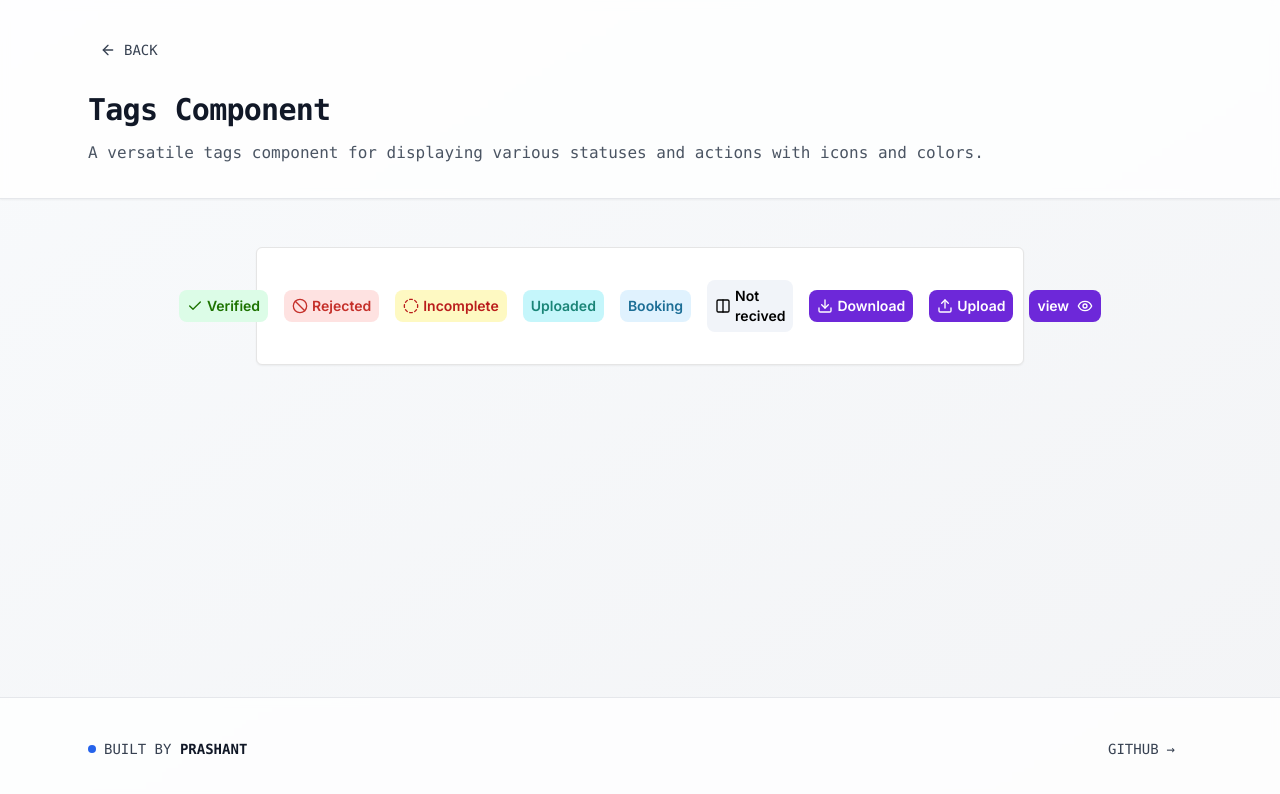
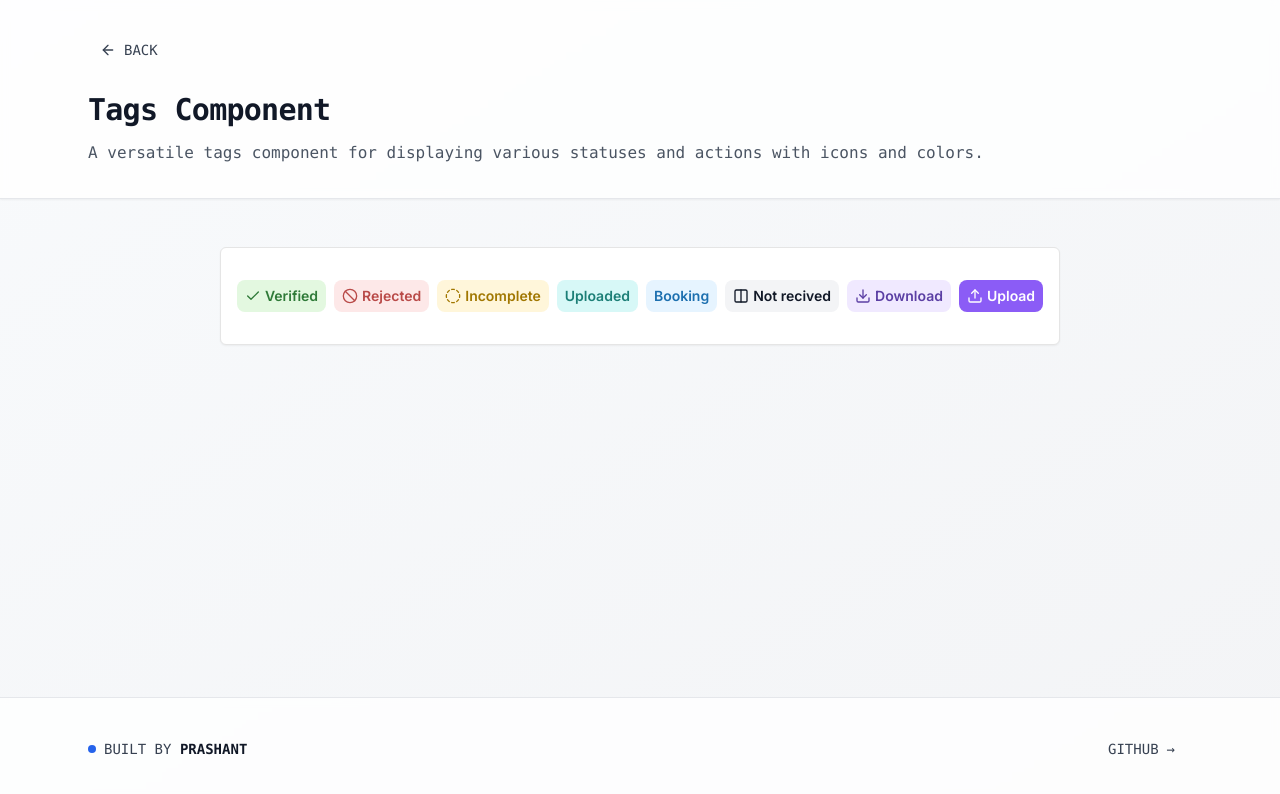
Before and after one commit to prash240303/crafts, a Next.js app: page /tags-component in a window 1280 px wide. Shown: the top 794 px of the page. Built offline with nearby package versions, Linux system fonts and the light colour scheme.

Commit message:
udpate tagscomponent

```diff
--- a/src/app/page.tsx
+++ b/src/app/page.tsx
@@ -1,7 +1,19 @@
 "use client"
+import { useRouter } from 'next/navigation';
 import React, { useState } from 'react';
 
+type Project = {
+  id: number;
+  name: string;
+  path: string;
+  vid: string;
+  description: string;
+  type: string;
+  height: string;
+};
+
 const PortfolioGrid = () => {
+  const router = useRouter()
   const [projects] = useState([
     {
       id: 1,
@@ -77,7 +89,7 @@ const PortfolioGrid = () => {
     }
   ]);
 
-  const renderContent = (vid) => {
+  const renderContent = (vid: string) => {
     return (
       <video
         src={vid}
@@ -90,10 +102,9 @@ const PortfolioGrid = () => {
     );
   };
 
-  const handleCardClick = (path) => {
+  const handleCardClick = (path: string) => {
     console.log(`Navigating to: ${path}`);
-    // Uncomment if using Next.js router
-    // router.push(path)
+    router.push(path)
   };
 
   // Split projects into 3 equal columns
@@ -102,7 +113,7 @@ const PortfolioGrid = () => {
   const column2 = projects.slice(itemsPerColumn, itemsPerColumn * 2);
   const column3 = projects.slice(itemsPerColumn * 2);
 
-  const renderColumn = (columnProjects) => (
+  const renderColumn = (columnProjects: Project[]) => (
     <div className="flex flex-col gap-2">
       {columnProjects.map((project) => (
         <div
--- a/src/app/ripple-button/page.tsx
+++ b/src/app/ripple-button/page.tsx
@@ -4,8 +4,8 @@ import RippleButton from "@/components/RippleButton";
 function page() {
     return (
         <ComponentLayout
-            title="Tab Switcher Component"
-            description="A versatile tab switcher component for seamless navigation."
+            title="Ripple Button"
+            description="Hover over it!"
         >
             <RippleButton>
                 Click me
--- a/src/app/tags-component/page.tsx
+++ b/src/app/tags-component/page.tsx
@@ -21,7 +21,7 @@ const page = (props: Props) => {
       title="Tags Component"
       description="A versatile tags component for displaying various statuses and actions with icons and colors."
     >
-    <div className="flex max-w-6xl mx-auto p-4 py-8 border border-neutral-200 shadow-sm rounded-md bg-white items-center justify-center w-full gap-4">
+    <div className="flex max-w-5xl mx-auto p-4 py-8 border border-neutral-200 shadow-sm rounded-md bg-white items-center justify-center gap-2">
       {" "}
       <TagsComponent
         type="default"
@@ -90,10 +90,10 @@ const page = (props: Props) => {
         isBordered={false}
         trailingIcon={null}
         leadingIcon={<Download />}
-        colorType="solid"
+        colorType="light"
         color="Purple"
       />
-      <TagsComponent
+        <TagsComponent
         type="default"
         content="Upload"
         isFilled={true}
@@ -103,16 +103,6 @@ const page = (props: Props) => {
         colorType="solid"
         color="Purple"
       />
-      <TagsComponent
-        type="default"
-        content="view"
-        isFilled={true}
-        isBordered={false}
-        trailingIcon={<Eye />}
-        leadingIcon={null}
-        colorType="solid"
-        color="Purple"
-      />
     </div>
     </ComponentLayout>
   );
--- a/src/components/Layout/ComponentLayout.tsx
+++ b/src/components/Layout/ComponentLayout.tsx
@@ -40,7 +40,7 @@ export default function ComponentLayout({
 
       {/* Main Content */}
       <main className="flex-1 px-6 py-12">
-        <div className=" max-w-3xl place-items-center flex items-center justify-center mx-auto">
+        <div className=" max-w-7xl place-items-center flex items-center justify-center mx-auto">
             {children}
         </div>
       </main>
--- a/src/components/TagsComponent.tsx
+++ b/src/components/TagsComponent.tsx
@@ -2,6 +2,42 @@ import React from 'react';
 import { Mail } from 'lucide-react';
 import { DotIcon } from "lucide-react";
 import { Check } from "lucide-react";
+
+/** Pastel‑tuned colors */
+const pastelBg = {
+  Danger: '#FDE8E8',
+  Success: '#E3F8E0',
+  Warning: '#FFF6DA',
+  Info: '#E6F4FF',
+  Teal: '#D7F8F7',
+  Purple: '#F0E9FF',
+  Blue: '#E4F1FF',
+  Default: '#F3F4F6'
+};
+
+const pastelSolid = {
+  Danger: '#E86A6A',
+  Success: '#4CAF50',
+  Warning: '#F2C94C',
+  Info: '#2D9CDB',
+  Teal: '#2BC5B4',
+  Purple: '#8B5CF6',
+  Blue: '#3B82F6',
+  Default: '#6B7280'
+};
+
+const pastelText = {
+  Danger: '#B94A48',
+  Success: '#2F7A38',
+  Warning: '#A17700',
+  Info: '#1C6FAF',
+  Teal: '#1C7F77',
+  Purple: '#5B3FA4',
+  Blue: '#1E4F91',
+  Default: '#111827'
+};
+
+type ColorKey = keyof typeof pastelText;
 
 type Props = {
   type: string;
@@ -10,7 +46,7 @@ type Props = {
   isBordered: boolean;
   trailingIcon: React.ReactNode;
   leadingIcon: React.ReactNode;
-  color: string;
+  color: ColorKey;
   colorType?: 'light' | 'solid';
 };
 
@@ -22,60 +58,29 @@ const TagsComponent = (props: Props) => {
     trailingIcon,
     leadingIcon,
     color,
-    colorType = 'light', // Default to 'light' if not provided
+    colorType = 'light'
   } = props;
-
-  const BgColors: { [key: string]: string } = {
-    Danger: '#FEE2E1',
-    Success: '#DCFCE7',
-    Warning: '#FEF9C2',
-    Info: '#E0F2FE',
-    Teal: '#C5F6FB',
-    Purple: '#EDEAFF',
-    Blue: '#E0F2FE',
-    Default: '#F1F4F9',
-  };
-
-  const SolidColors: { [key: string]: string } = {
-    Purple: '#6D28D9',
-    Danger: '#BA1C1D',
-    Success: '#28a745',
-    Warning: '#ffc107',
-    Info: '#17a2b8',
-    Teal: '#20c997',
-    Default: '#6c757d',
-  };
-
-  const DarkTextColors: { [key: string]: string } = {
-    Danger: '#C5302A',
-    Success: '#1D7300',
-    Warning: '#BA1D1C',
-    Info: '#1C6E96',
-    Teal: '#1A8577',
-    Default: '#000  ',
-  };
 
   const baseClasses = 'inline-flex items-center px-2 py-1.5 font-semibold rounded-lg text-sm';
   const leadingIconMargin = leadingIcon ? 'mr-1' : '';
   const trailingIconMargin = trailingIcon ? 'ml-2' : '';
 
   let backgroundColor = 'transparent';
-  let textColor = 'gray';
+  let textColor = pastelText[color] || pastelText.Default;
 
   if (isFilled) {
     if (colorType === 'light') {
-      backgroundColor = BgColors[color] || 'black';
-      textColor = DarkTextColors[color] || 'black';
-    } else if (colorType === 'solid') {
-      backgroundColor = SolidColors[color] || 'black';
+      backgroundColor = pastelBg[color] || pastelBg.Default;
+    } else {
+      backgroundColor = pastelSolid[color] || pastelSolid.Default;
       textColor = 'white';
     }
   }
 
-  const borderColor = BgColors[color] || 'gray';
+  const borderColor = pastelBg[color] || pastelBg.Default;
 
   const tagStyle = {
-    backgroundColor: backgroundColor,
+    backgroundColor,
     color: textColor,
     display: 'flex',
     border: isBordered ? `1px solid ${borderColor}` : 'none',
@@ -83,9 +88,17 @@ const TagsComponent = (props: Props) => {
 
   return (
     <div className={`${baseClasses}`} style={tagStyle}>
-      {leadingIcon && <span  className={`w-4 h-4 flex items-center justify-center  ${leadingIconMargin}`}>{leadingIcon}</span>}
+      {leadingIcon && (
+        <span className={`w-4 h-4 flex items-center justify-center ${leadingIconMargin}`}>
+          {leadingIcon}
+        </span>
+      )}
       <span>{content}</span>
-      {trailingIcon && <span  className={`w-4 h-4 flex items-center justify-center  ${trailingIconMargin}`}>{trailingIcon}</span>}
+      {trailingIcon && (
+        <span className={`w-4 h-4 flex items-center justify-center ${trailingIconMargin}`}>
+          {trailingIcon}
+        </span>
+      )}
     </div>
   );
 };
```
